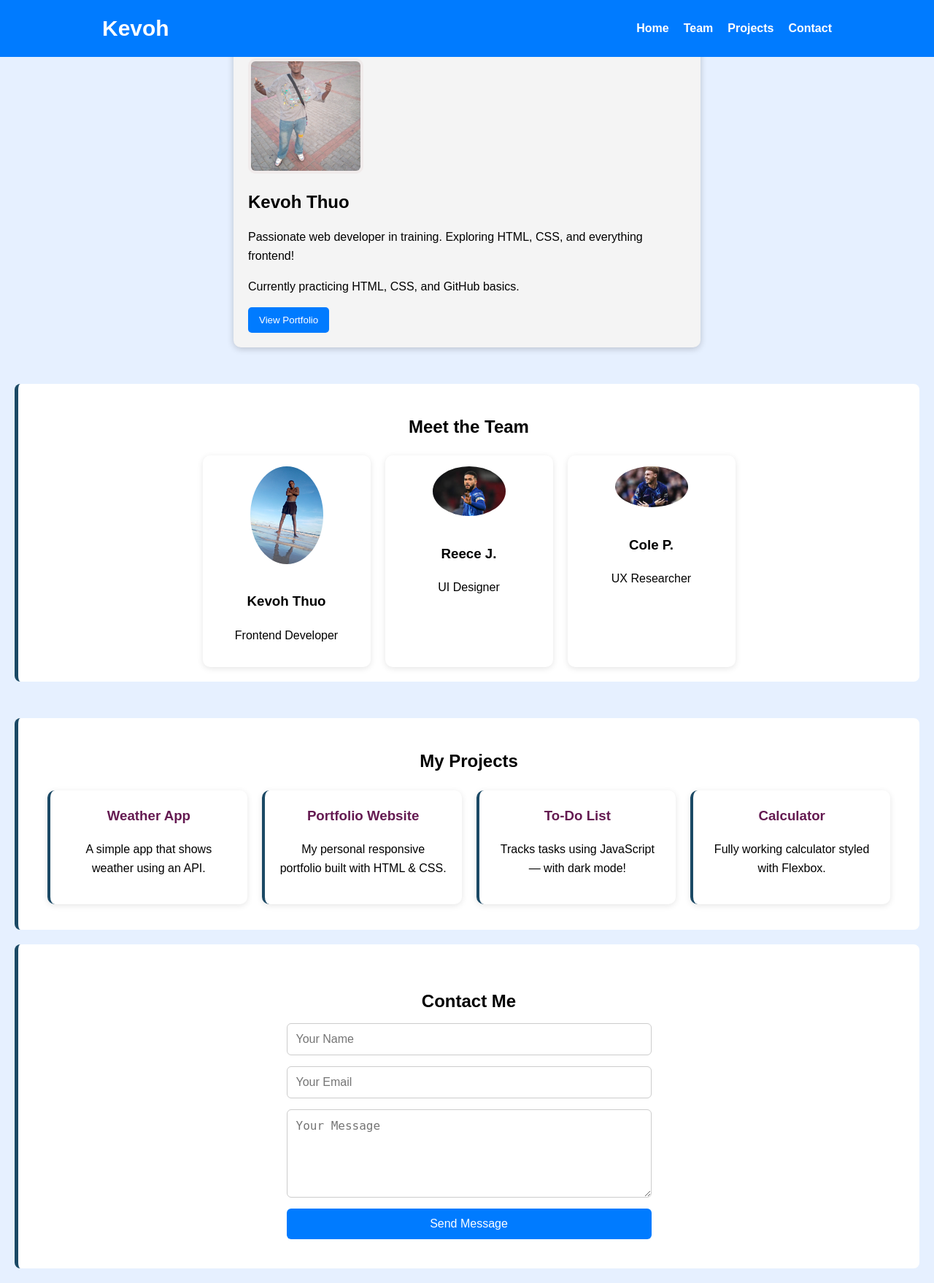
After one commit to thuokevoh/frontend-practice, a PHP site: page /about.html in a window 1280 px wide. The commit adds this page. Shown: the whole page at 73% size. Run offline with PHP 8.4, Linux system fonts and the light colour scheme.

Commit message:
Updated style and added about page with team images

```diff
--- /dev/null
+++ b/about.html
@@ -0,0 +1,202 @@
+<!DOCTYPE html>
+<html lang="en">
+<head>
+  <meta charset="UTF-8" />
+  <meta name="viewport" content="width=device-width, initial-scale=1.0" />
+  <title>About Me - Kevoh</title>
+  <link rel="stylesheet" href="style.css" />
+  <style>
+    body {
+      margin: 0;
+      font-family: Arial, sans-serif;
+      background-color: #e6f0ff;
+      color: black;
+    }
+    .card {
+      display: flex;
+      background-color: #f4f4f4;
+      color: black;
+      border-radius: 10px;
+      padding: 20px;
+      box-shadow: 0 2px 10px rgba(0,0,0,0.2);
+      max-width: 600px;
+    }
+
+    .card img {
+      width: 150px;
+      border-radius: 10px;
+      margin-right: 20px;
+    }
+
+    .info h2 {
+      margin: 0 0 10px;
+    }
+    .team {
+  margin-top: 40px;
+  text-align: center;
+}
+
+.team-container {
+  display: flex;
+  justify-content: center;
+  flex-wrap: wrap;
+  gap: 20px;
+  margin-top: 20px;
+}
+
+.member-card {
+  background-color: white;
+  border-radius: 10px;
+  padding: 15px;
+  width: 200px;
+  box-shadow: 0 2px 8px rgba(0,0,0,0.1);
+}
+
+.member-card img {
+  width: 100px;
+  border-radius: 50%;
+  margin-bottom: 10px;
+}
+@media (max-width: 768px) {
+  .team-container {
+    flex-direction: column;
+    align-items: center;
+  }
+
+  .member-card {
+    width: 90%;
+  }
+
+  .card {
+    flex-direction: column;
+    text-align: center;
+  }
+
+  .card img {
+    margin-right: 0;
+    margin-bottom: 15px;
+  }
+}
+.projects {
+  margin-top: 50px;
+  text-align: center;
+}
+
+.project-grid {
+  display: grid;
+  grid-template-columns: repeat(auto-fit, minmax(250px, 1fr));
+  gap: 20px;
+  padding: 0 20px;
+  margin-top: 20px;
+}
+
+.project-card {
+  background-color: white;
+  padding: 20px;
+  border-radius: 10px;
+  box-shadow: 0 2px 8px rgba(0,0,0,0.1);
+}
+  </style>
+</head>
+<body>
+  <nav class="navbar">
+    <div class="nav-container">
+      <h1 class="logo">Kevoh</h1>
+
+      <div class="menu-toggle" onclick="toggleMenu()">
+        <span id="hamburger">☰</span>
+        <span id="close" style="display: none;">✖</span>
+      </div>
+
+      <ul class="nav-links" id="navLinks">
+        <li><a href="index.html">Home</a></li>
+        <li><a href="#team">Team</a></li>
+        <li><a href="#projects">Projects</a></li>
+        <li><a href="#contact">Contact</a></li>
+      </ul>
+    </div>
+  </nav>
+  <div class="card">
+    <img src="profile.jpeg" alt="Kevoh" class="profile-pic">
+    <div class="info">
+      <h2>Kevoh Thuo</h2>
+      <p>Passionate web developer in training. Exploring HTML, CSS, and everything frontend!</p>
+      <p>Currently practicing HTML, CSS, and GitHub basics.</p>
+      <a href="index.html" style="text-decoration: none;">
+        <button style="padding: 10px 15px; background-color: #007BFF; color: white; border: none; border-radius: 5px;">
+          View Portfolio
+        </button>
+      </a>
+
+    </div>
+  </div>
+  <section class="team" id="team">
+    <h2>Meet the Team</h2>
+    <div class="team-container">
+      <div class="member-card">
+        <img src="vokeh.jpg" alt="Kevoh">
+        <h3>Kevoh Thuo</h3>
+        <p>Frontend Developer</p>
+      </div>
+      <div class="member-card">
+        <img src="reece.jpeg" alt="Reece J.">
+        <h3>Reece J.</h3>
+        <p>UI Designer</p>
+      </div>
+      <div class="member-card">
+        <img src="cole.jpeg" alt="Cole P.">
+        <h3>Cole P.</h3>
+        <p>UX Researcher</p>
+      </div>
+    </div>
+  </section>
+  <section class="projects" id="projects">
+    <h2>My Projects</h2>
+    <div class="project-grid">
+      <div class="project-card">
+        <h3>Weather App</h3>
+        <p>A simple app that shows weather using an API.</p>
+      </div>
+      <div class="project-card">
+        <h3>Portfolio Website</h3>
+        <p>My personal responsive portfolio built with HTML & CSS.</p>
+      </div>
+      <div class="project-card">
+        <h3>To-Do List</h3>
+        <p>Tracks tasks using JavaScript — with dark mode!</p>
+      </div>
+      <div class="project-card">
+        <h3>Calculator</h3>
+        <p>Fully working calculator styled with Flexbox.</p>
+      </div>
+    </div>
+  </section>
+  <section class="contact" id="contact">
+    <h2>Contact Me</h2>
+    <form action="https://formspree.io/f/mvgrbbrv" method="POST" onsubmit="alert('Thank you! Your message has been sent.')">
+      <input type="text" name="name" placeholder="Your Name" required />
+      <input type="email" name="email" placeholder="Your Email" required />
+      <textarea name="message" placeholder="Your Message" rows="5" required></textarea>
+      <button type="submit">Send Message</button>
+    </form>
+  </section>
+  <script>
+    function toggleMenu() {
+      const nav = document.getElementById("navLinks");
+      const hamburger = document.getElementById("hamburger");
+      const close = document.getElementById("close");
+
+      nav.classList.toggle("show");
+
+      // Toggle icons
+      if (nav.classList.contains("show")) {
+        hamburger.style.display = "none";
+        close.style.display = "inline";
+      } else {
+        hamburger.style.display = "inline";
+        close.style.display = "none";
+      }
+    }
+  </script>
+</body>
+</html>
--- a/style.css
+++ b/style.css
@@ -6,7 +6,48 @@ body {
     background-color: #f0f0f0;
     color: #333;
   }
+  .navbar {
+    background-color: #007bff;
+    color: white;
+    padding: 15px 20px;
+    width: 100%;
+    box-sizing: border-box;
+    position: fixed;
+    top: 0;
+    left: 0;
+    z-index: 999;
+  }
 
+  .nav-container {
+    display: flex;
+    justify-content: space-between;
+    align-items: center;
+    max-width: 1000px;
+    margin: 0 auto;
+  }
+
+  .logo {
+    margin: 0;
+    font-size: 30px;
+  }
+
+  .nav-links {
+    list-style: none;
+    display: flex;
+    gap: 20px;
+    margin: 0;
+    padding: 0;
+  }
+
+  .nav-links a {
+    color: white;
+    text-decoration: none;
+    font-weight: bold;
+  }
+
+  .nav-links a:hover {
+    text-decoration: underline;
+  }
   header {
     background-color: #1b4965;
     color: rgb(224, 214, 214);
@@ -30,7 +71,7 @@ body {
     height: 150px;
     border-radius: 50%;
     margin-top: 10px;
-    border: 4px solid white;
+    border: 4px solid #f0ebeb;
     object-fit: cover;
   }
   .project-card {
@@ -50,7 +91,7 @@ body {
     display: inline-block;
     margin-top: 10px;
     padding: 8px 16px;
-    background-color: #1b4965;
+    background-color: #114261;
     color: white;
     text-decoration:  none;
     border-radius: 8px;
@@ -60,3 +101,98 @@ body {
   .project-link:hover {
     background-color: #53ad09;
   }
+  .card {
+    background-color: white;
+    border-radius: 10px;
+    padding: 20px;
+    display: flex;
+    flex-wrap: wrap;
+    align-items: center;
+    gap: 20px;
+    max-width: 800px;
+    margin: 50px auto; /* Centers it and adds spacing from nav */
+    box-shadow: 0 2px 10px rgba(0,0,0,0.1);
+  }
+  html {
+    scroll-behavior: smooth;
+  }
+  /* Hamburger style */
+.hamburger {
+  display: none;
+  font-size: 28px;
+  cursor: pointer;
+}
+.menu-toggle {
+  display: none;
+  font-size: 28px;
+  cursor: pointer;
+  user-select: none;
+}
+/* Hide menu on small screens */
+@media (max-width: 768px) {
+  .menu-toggle {
+    display: block;
+  }
+
+  .nav-links {
+    display: none;
+    flex-direction: column;
+    background-color: #007BFF;
+    position: absolute;
+    top: 60px;
+    right: 20px;
+    width: 150px;
+    padding: 10px;
+    border-radius: 8px;
+    box-shadow: 0 2px 8px rgba(0, 0, 0, 0.2);
+    opacity: 0;
+    transform: translateY(-10px);
+    transition: all0.3s ease;
+  }
+
+  .nav-links.show {
+    display: flex;
+    opacity: 1;
+    transform: translateY(0);
+  }
+
+  .hamburger {
+    display: block;
+  }
+}
+.contact {
+  background-color: white;
+  padding: 40px 20px;
+  text-align: center;
+}
+
+.contact form {
+  max-width: 500px;
+  margin: 0 auto;
+  display: flex;
+  flex-direction: column;
+  gap: 15px;
+}
+
+.contact input,
+.contact textarea {
+  padding: 12px;
+  border: 1px solid #ccc;
+  border-radius: 6px;
+  font-size: 16px;
+}
+
+.contact button {
+  padding: 12px;
+  background-color: #007BFF;
+  color: white;
+  border: none;
+  border-radius: 6px;
+  font-size: 16px;
+  cursor: pointer;
+  transition: background-color 0.3s ease;
+}
+
+.contact button:hover {
+  background-color: #0056b3;
+}
```
Also changed, not shown: cole.jpeg (added), reece.jpeg (added), vokeh.jpg (added).
